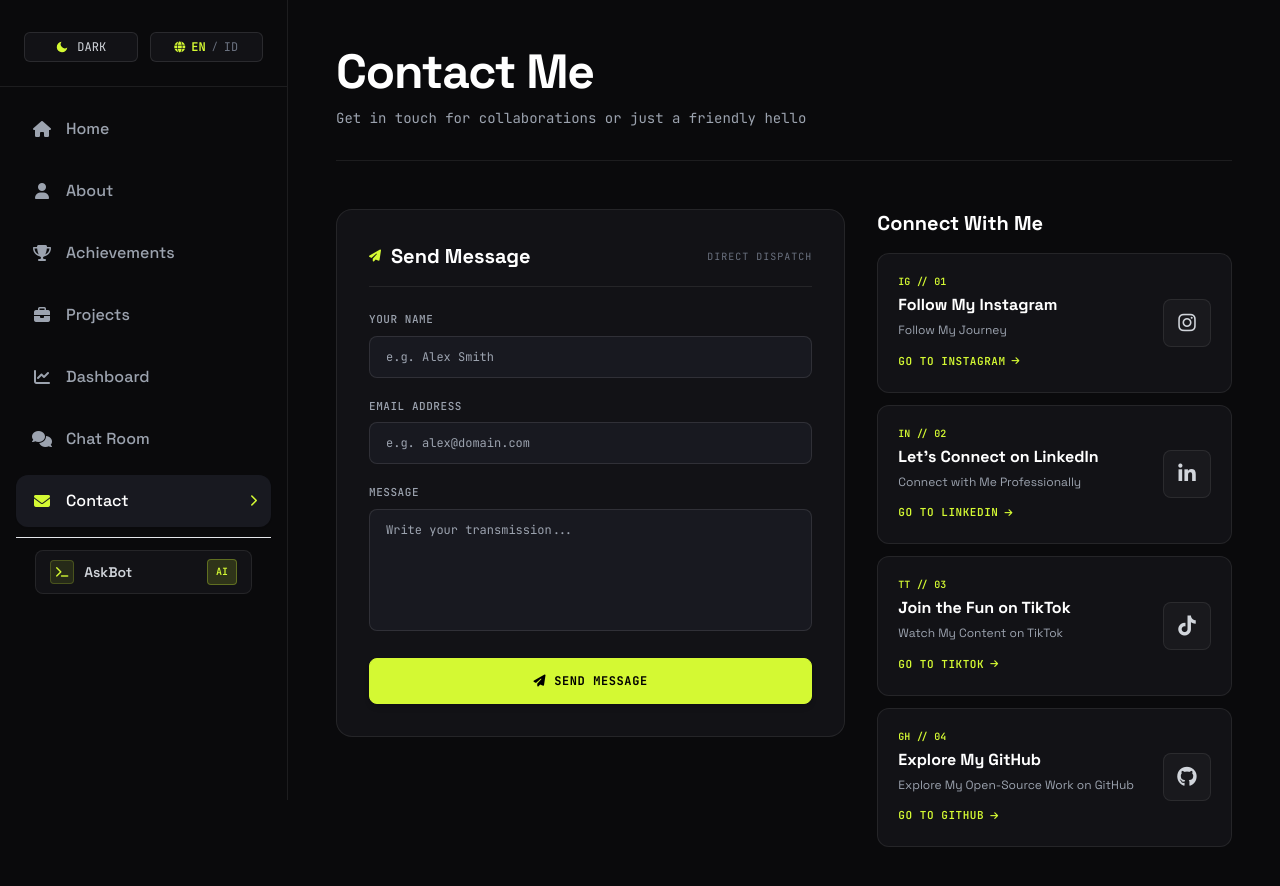
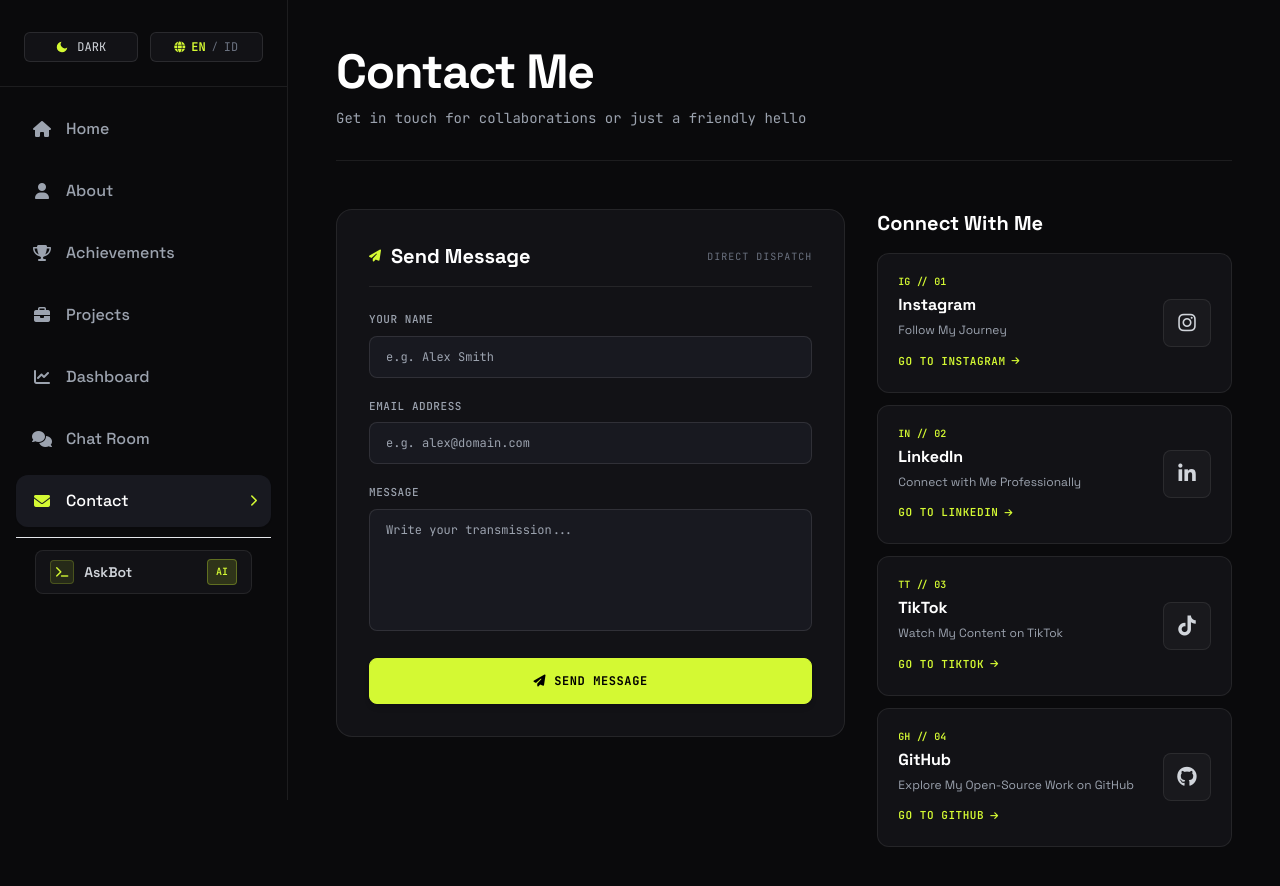
Before and after one commit to fernandayoga/my-portofolio-FE, a React (Vite) app: page /contact in a window 1280 px wide. Shown: the top 886 px of the page. Built offline with nearby package versions, Linux system fonts and the light colour scheme; no server answers.

Commit message:
style(contact): update social card titles to platform names

```diff
--- a/src/pages/Contact.jsx
+++ b/src/pages/Contact.jsx
@@ -63,37 +63,37 @@ const Contact = () => {
     {
       icon: "fab fa-instagram",
       link: "https://www.instagram.com/fernanddyoga_/",
-      label: t("titleIg"),
-      title: t('titleIg'),
-      description: t('deskIg'),
-      buttonText: t('buttonIg'),
+      label: "Instagram",
+      title: "Instagram",
+      description: t("deskIg"),
+      buttonText: t("buttonIg"),
       code: "IG // 01",
     },
     {
       icon: "fab fa-linkedin-in",
       link: "https://www.linkedin.com/in/fernanda-yoga-kurniawan-186b20295/",
       label: "LinkedIn",
-      title: t('titleLinkedin'),
-      description: t('deskLinkedin'),
-      buttonText: t('buttonLinkedin'),
+      title: "LinkedIn",
+      description: t("deskLinkedin"),
+      buttonText: t("buttonLinkedin"),
       code: "IN // 02",
     },
     {
       icon: "fab fa-tiktok",
       link: "https://www.tiktok.com/@cancerrboyyy__",
       label: "TikTok",
-      title: t('titleTt'),
-      description: t('deskTt'),
-      buttonText: t('buttonTt'),
+      title: "TikTok",
+      description: t("deskTt"),
+      buttonText: t("buttonTt"),
       code: "TT // 03",
     },
     {
       icon: "fab fa-github",
       link: "https://github.com/fernandayoga",
       label: "GitHub",
-      title: t('titleGithub'),
-      description: t('deskGithub'),
-      buttonText:  t('buttonGithub'),
+      title: "GitHub",
+      description: t("deskGithub"),
+      buttonText: t("buttonGithub"),
       code: "GH // 04",
     },
   ];
```
